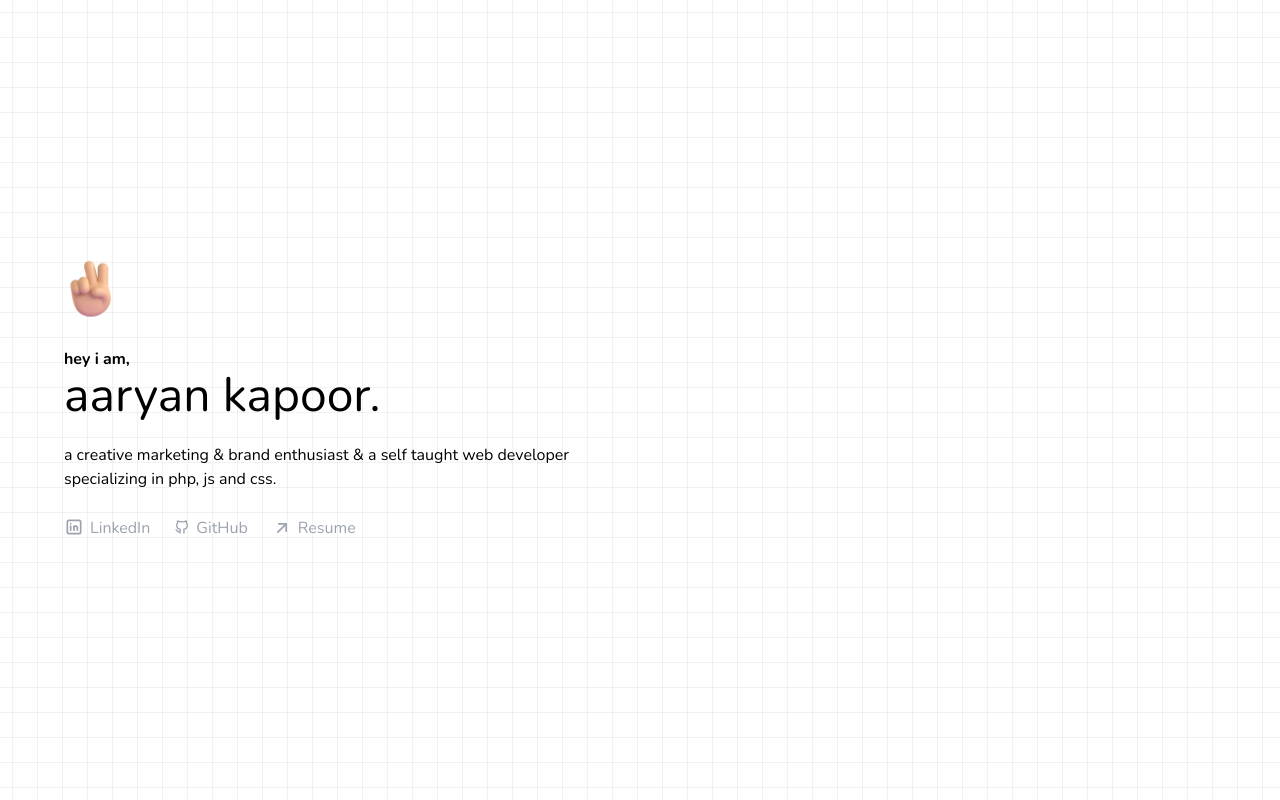
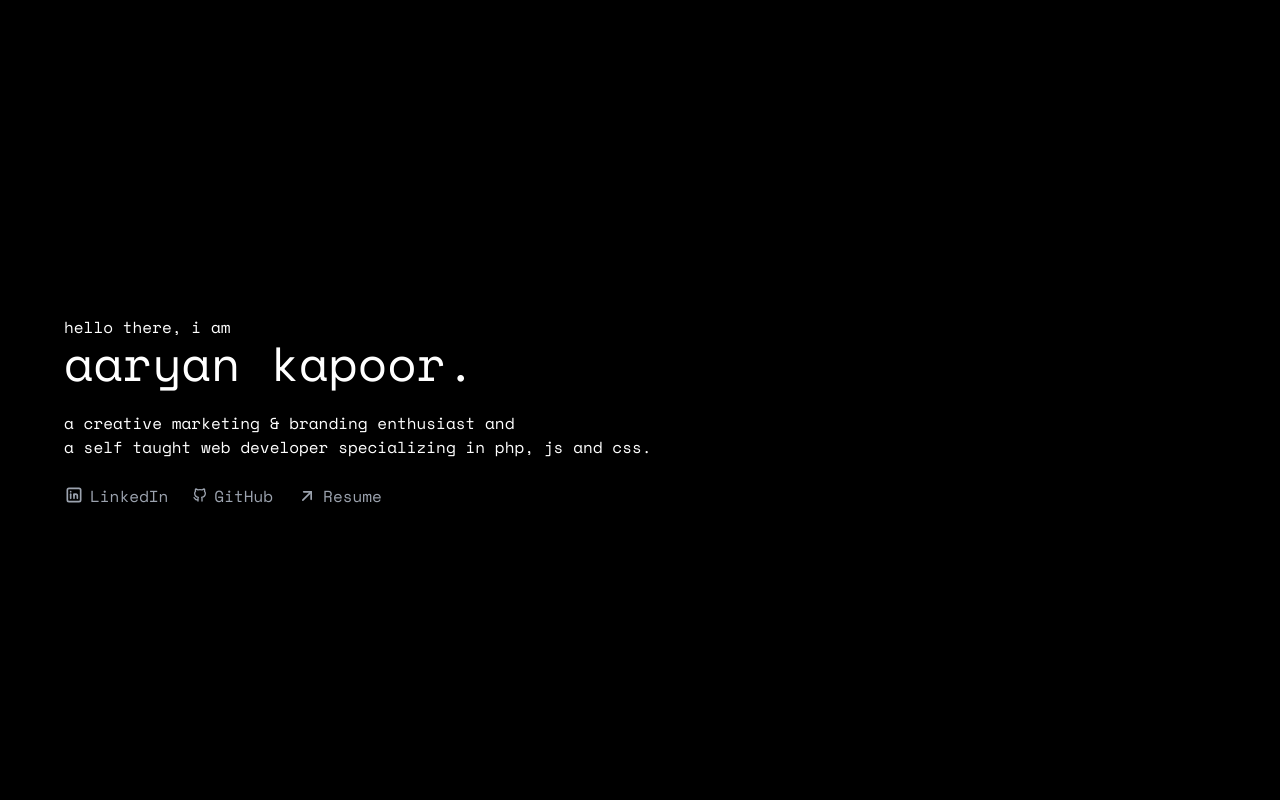
Before and after one commit to hiaaryan/aaryan.codes, a Next.js app: page / in a window 1280 px wide. Built offline with nearby package versions, Linux system fonts and the light colour scheme.

Commit message:
update & change to dark theme 🔥

```diff
--- a/pages/index.tsx
+++ b/pages/index.tsx
@@ -17,7 +17,7 @@ const Home: NextPage = () => {
   }, [])
 
   return (
-    <div className="font-sans bg-white h-screen w-screen">
+    <div className="font-mono text-white bg-black h-screen w-screen">
       <Head>
         <title>aaryan kapoor // creative brand strategist</title>
         <meta name="description" content="🙋🏻‍♂️ hey there, i am aaryan. i am a developer, and a digital marketer specializing in brand design &amp; management." />
@@ -25,37 +25,34 @@ const Home: NextPage = () => {
 
         <link rel="preconnect" href="https://fonts.googleapis.com" />
         <link rel="preconnect" href="https://fonts.gstatic.com" crossOrigin='true' />
-        <link href="https://fonts.googleapis.com/css2?family=Nunito:ital,wght@0,200;0,300;0,400;0,600;0,700;0,800;0,900;1,200;1,300;1,400;1,500;1,600;1,700;1,800;1,900&display=swap" rel="stylesheet"></link>
+        <link href="https://fonts.googleapis.com/css2?family=Space+Mono:ital,wght@0,400;0,700;1,400;1,700&display=swap" rel="stylesheet"></link>
       </Head>
 
-      <main className="flex items-center justify-center content h-screen p-4 lg:p-16 cursor-crosshair select-none">
-          <div className="w-full">
+      <main className="flex items-center justify-center content w-screen h-screen p-4 lg:p-16 select-none">
+          <div className="w-full z-50">
             <div className="w-full flex-col text-center lg:text-left">
-              <div className="flex justify-center lg:justify-start">
-                <img alt="greeting image" className="w-16 animate-bounce" src={'/' + currentImage + '.png'} />
-              </div>
-              <div className="py-6 lg:max-w-xl">
-                <span className="text-base font-bold">
-                  hey i am,
+              <div className="py-6 lg:max-w-2xl">
+                <span className="text-base">
+                  hello there, i am
                 </span>
-                <h1 className="mb-6 text-4xl lg:text-5xl font-500">
+                <h1 className="mb-6 text-4xl lg:text-5xl font-700">
                   aaryan kapoor.
                 </h1>
                 <p className="text-sm lg:text-base">
-                  a creative marketing & brand enthusiast &
-                  a self taught web developer specializing in php, js and css.
+                  a <span className="cursor-pointer hover:text-yellow-300 hover:underline underline-offset-4">creative marketing & branding enthusiast</span> and <br className="lg:block hidden" />
+                  a <span className="cursor-pointer hover:text-blue-300 hover:underline underline-offset-4">self taught web developer</span> specializing in php, js and css.
                 </p>
               </div>
             </div>
 
             <div className="w-full lg:w-auto lg:gap-6 text-sm lg:text-base flex justify-evenly lg:justify-start">
-              <a href="https://www.linkedin.com/in/hiaaryan" target="_blank" rel="noreferrer" className="flex items-center text-gray-400 hover:text-black transition duration-150">
+              <a href="https://www.linkedin.com/in/hiaaryan" target="_blank" rel="noreferrer" className="flex items-center text-gray-400 hover:text-white transition duration-150">
                 <IconBrandLinkedin className="w-5 mr-1.5 mb-0.5" stroke={2} /> LinkedIn
               </a>
-              <a href="https://github.com/hiaaryan" target="_blank" rel="noreferrer" className="flex items-center text-gray-400 hover:text-black transition duration-150">
+              <a href="https://github.com/hiaaryan" target="_blank" rel="noreferrer" className="flex items-center text-gray-400 hover:text-white transition duration-150">
                 <IconBrandGithub className="w-4 mr-1.5 mb-0.5" stroke={2} /> GitHub
               </a>
-              <a href={'/resume.pdf'} target="_blank" rel="noreferrer" className="flex items-center text-gray-400 hover:text-black transition duration-150">
+              <a href={'/resume.pdf'} target="_blank" rel="noreferrer" className="flex items-center text-gray-400 hover:text-white transition duration-150">
                 <IconArrowUpRight className="w-5 mr-1.5" stroke={2} /> Resume
               </a>
             </div>
--- a/styles/globals.css
+++ b/styles/globals.css
@@ -1,12 +1,6 @@
 @tailwind base;
 @tailwind components;
 @tailwind utilities;
-
-@layer base {
-	html {
-		font-family: 'Nunito', system-ui, sans-serif;
-	}
-}
 
 .content {
     background-color: transparent;
--- a/tailwind.config.js
+++ b/tailwind.config.js
@@ -10,7 +10,7 @@ module.exports = {
   theme: {
     extend: {
       fontFamily: {
-        sans: ['Nunito', ...defaultTheme.fontFamily.sans],
+        mono: ['Space Mono', ...defaultTheme.fontFamily.mono],
 			},
     },
   },
```
Also changed, not shown: package.json (+6 -6 lines), 1 other file (tests, documents, lock files or other folders).
